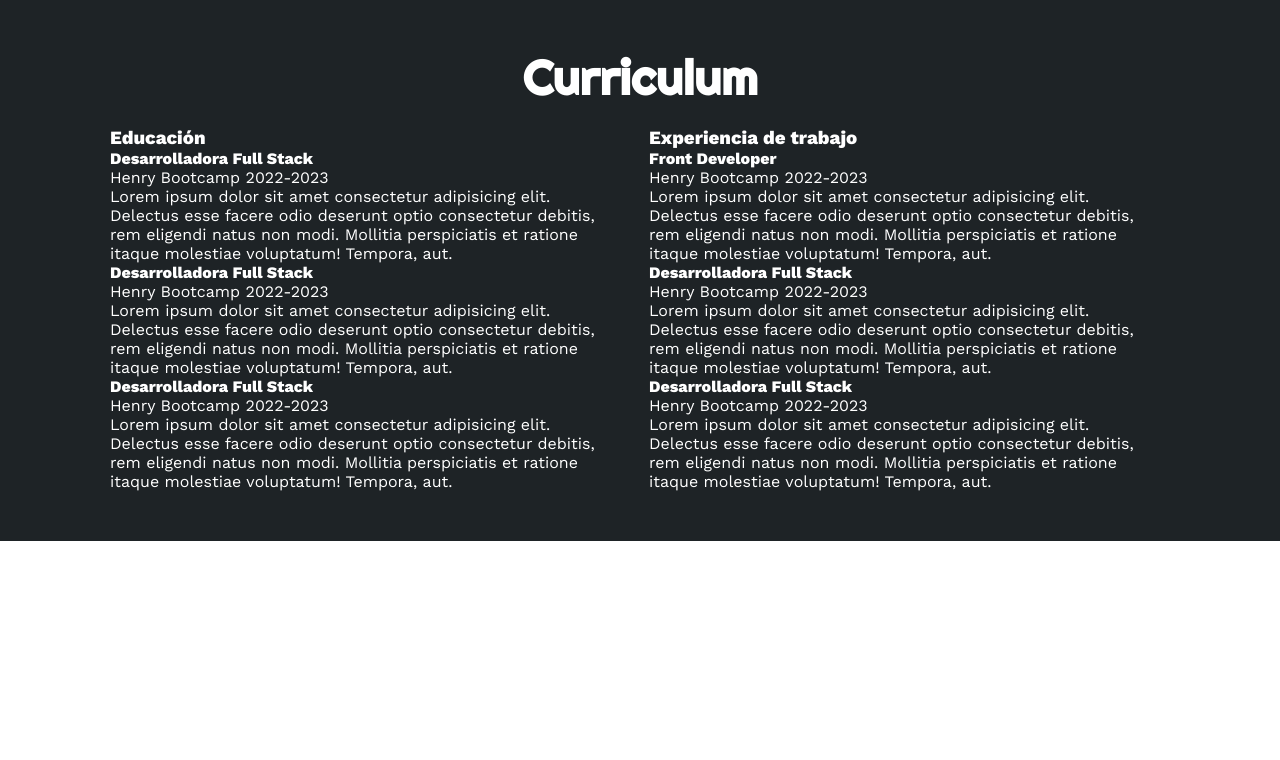
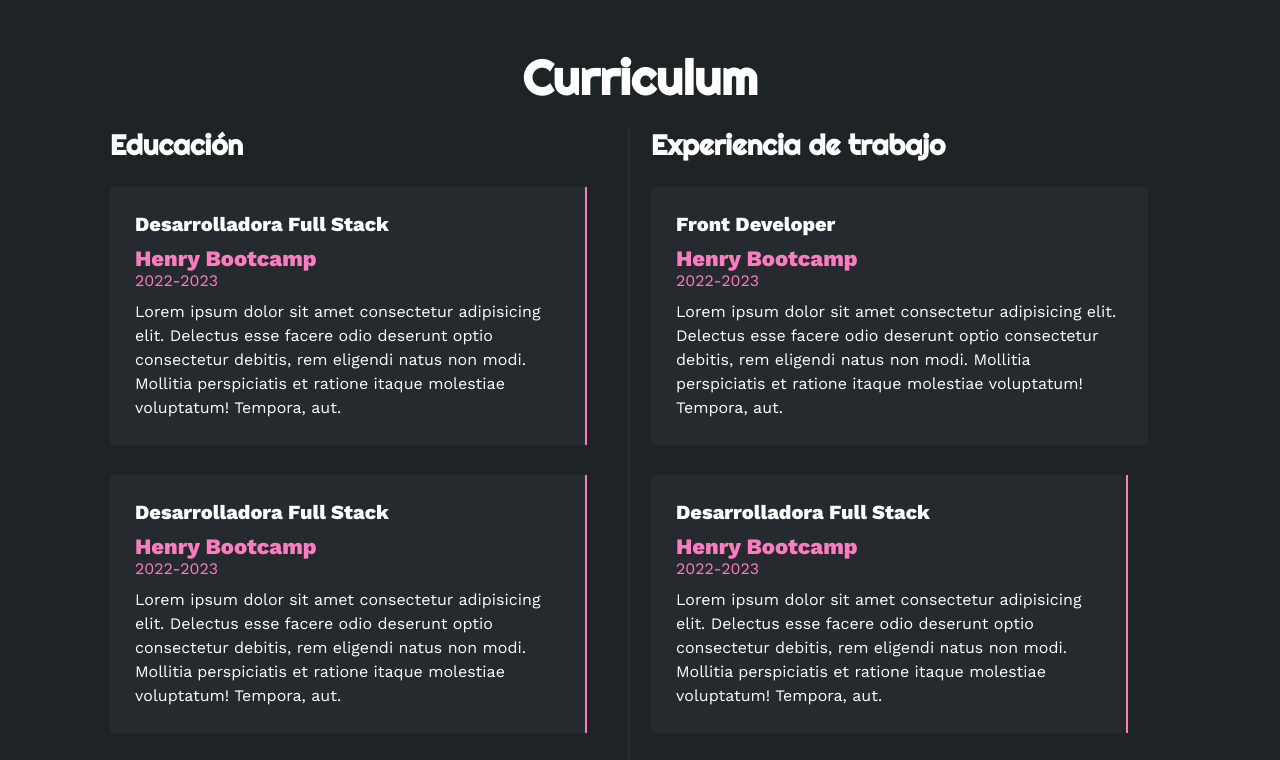
Before and after one commit to FlorenciaMarcos/Portfolio, a plain HTML site: page Html/index.html in a window 1280 px wide. Shown: the part 2400-3160 px from the top of the page. Before the commit the page ends 2941 px from the top, so only its background shows below. Drawn offline with nearby package versions, Linux system fonts and the light colour scheme.

Commit message:
curriculum style

```diff
--- a/Style.css/Style.css
+++ b/Style.css/Style.css
@@ -510,3 +510,45 @@
     width: 49%;
     padding: 0 20px;
 }
+
+.curriculum .fila .col h3{
+    font-size:28px;
+    font-family: 'Righteous';
+    margin-bottom: 25px;
+}
+.curriculum .fila .izquierda {
+    border-right: 2px solid #252a2e;
+}
+.curriculum .fila .derecha{
+    border-left: 2px solid #252a2e;
+}
+
+.curriculum .fila .item{
+    padding: 25px;
+    margin-bottom: 30px;
+background-color: #252a2e;
+position: relative;
+}
+.curriculum .fila .item h4{
+    font-size: 20px;
+    margin-bottom: 10px;
+}
+.curriculum .fila .item .casa{
+    color: #ff7cbe;
+    font-size: 22px;
+    font-weight: bold;
+    display: block;
+}
+.curriculum .fila .item .fecha{
+    display: block;
+    color:#ff7cbe;
+    margin-bottom: 10px;
+}
+
+.curriculum .fila .item p{
+    line-height: 24px;
+}
+.curriculum .fila .izq{
+    border-right: 2px solid #ff7cbe;
+    margin-right: 20px;
+}
```
Also changed, not shown: 1 other file.
